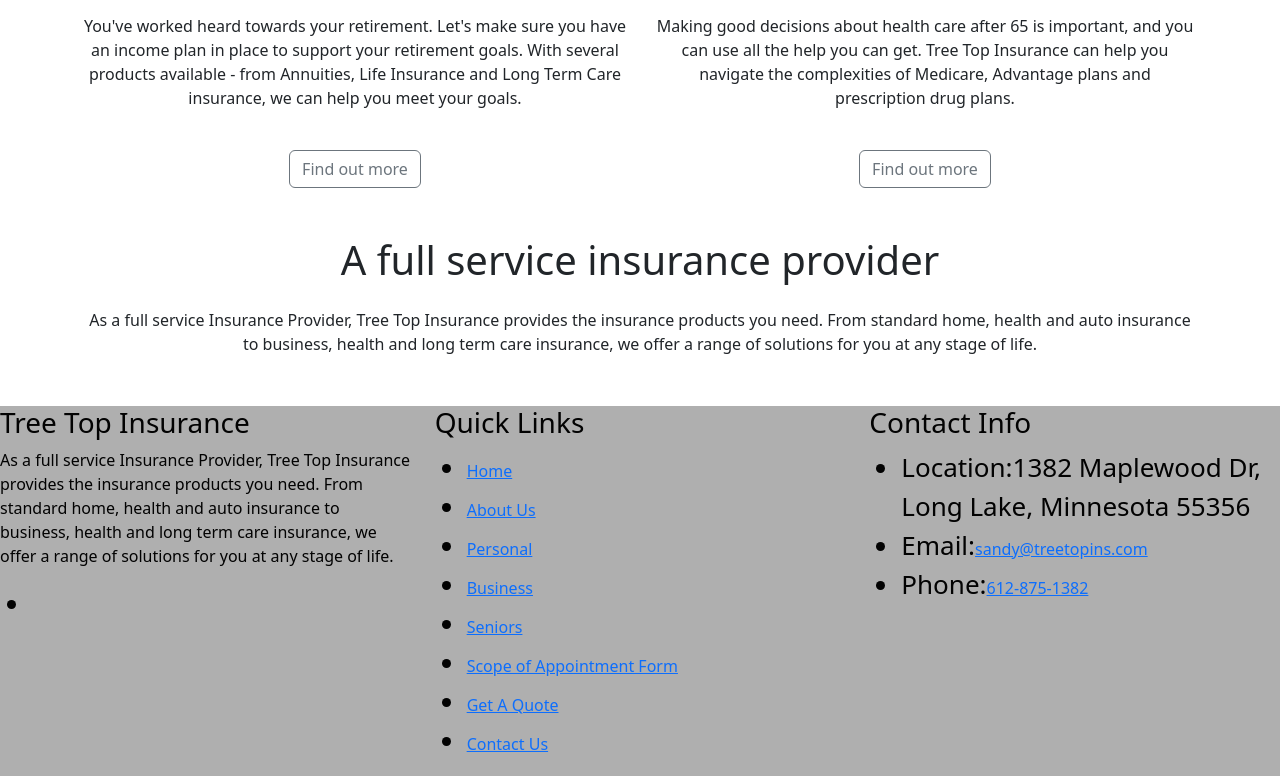
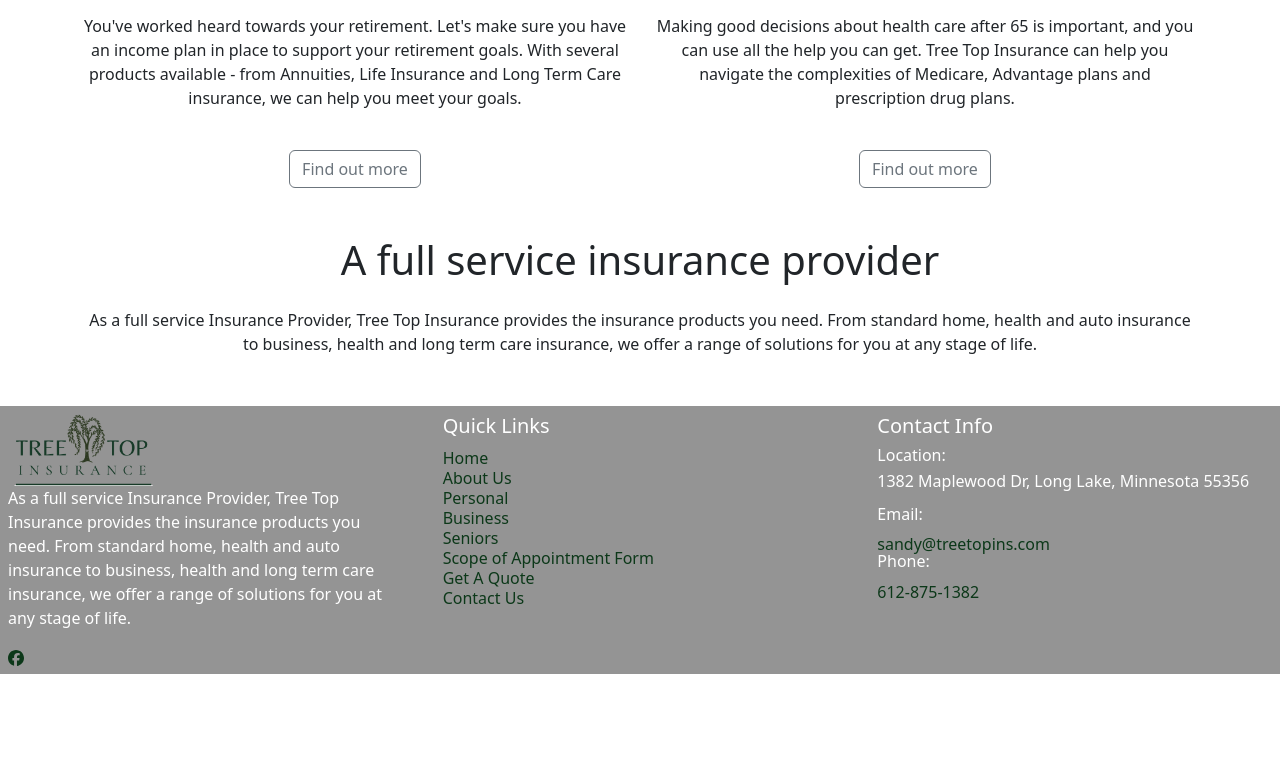
Before and after one commit to swanscon/treetop, a React (Create React App) app: page / in a window 1280 px wide. Shown: the part 1408-2184 px from the top of the page. After the commit the page ends 2082 px from the top, so only its background shows below. Built offline with nearby package versions, Linux system fonts and the light colour scheme.

Commit message:
Footer formatting

```diff
--- a/src/App.js
+++ b/src/App.js
@@ -18,6 +18,7 @@
 import Contact from './components/Contact';
 import { FontAwesomeIcon } from '@fortawesome/react-fontawesome';
 import { faBars, faMagnifyingGlass } from '@fortawesome/free-solid-svg-icons';
+import { faFacebook } from '@fortawesome/free-brands-svg-icons';
 import Logo from './assets/images/tree-top-insurance.png';
 
 function App() {
@@ -81,9 +82,9 @@
       <footer className="App-footer">
         <div class="row">
           <div class="col-lg-4 col-md-6 col-sm-6">
-            <div class="single-footer-widget">
+            <div className="footer-col">
               <div class="logo">
-                <h3>Tree Top Insurance</h3>
+                <img src={Logo} className="footer-logo"/>
                 <p>
                     As a full service Insurance Provider, Tree Top Insurance provides the insurance products you need. From standard home, health and auto insurance to business, health and long term care insurance, we offer a range of solutions for you at any stage of life.
                 </p>
@@ -91,16 +92,16 @@
                 <ul>
                   <li>
                     <a href="https://www.facebook.com/1175641719286949" target="_blank" title="Tree Top Insurance - Facebook Page">
-                      <i class="fab fa-facebook-f"></i>
+                      <FontAwesomeIcon icon={faFacebook}></FontAwesomeIcon>
                     </a>
                   </li>
                 </ul>
               </div>
             </div>
             <div class="col-lg-4 col-md-6 col-sm-6">
-              <div class="single-footer-widget">
-                <h3>Quick Links</h3>
-                <ul class="footer-quick-links">
+              <div className="footer-col">
+                <h5>Quick Links</h5>
+                <ul>
                   <li>
                     <a href="/" title="Tree Top Insurance - Personal, Business, Health and Medicare Coverage in Minnesota and Wisconsin">
                         Home
@@ -145,21 +146,21 @@
               </div>
             </div>
             <div class="col-lg-4 col-md-6 col-sm-6 offset-lg-0 offset-sm-3 offset-md-3">
-                <div class="single-footer-widget">
-                    <h3>Contact Info</h3>
-                    <ul class="footer-contact-info">
+              <div className="footer-col">
+                <h5>Contact Info</h5>
+                <ul>
                   <li>
-                                    <span>Location:</span>
-                                    1382 Maplewood Dr, Long Lake, Minnesota 55356
+                    <h6>Location:</h6>
+                    <p>1382 Maplewood Dr, Long Lake, Minnesota 55356</p>
                   </li>
                   <li>
-                            <span>Email:</span>
+                    <h6>Email:</h6>
                     <a href="mailto:sandy@treetopins.com" title="Tree Top Insurance - Email Address">
                         sandy@treetopins.com
                     </a>
                   </li>
                   <li>
-                                    <span>Phone:</span>
+                    <h6>Phone:</h6>
                     <a href="tel:612-875-1382" title="Tree Top Insurance - Phone Number">
                         612-875-1382
                     </a>
--- a/src/styles/App.css
+++ b/src/styles/App.css
@@ -1,5 +1,6 @@
 .App {
   text-align: center;
+  width: 100%;
 }
 .App-header {
   background-color: #fcfcfc;
@@ -16,7 +17,7 @@
 }
 
 .App-footer {
-  background-color: #afafaf;
+  background-color: #949494;
   display: flex;
   flex-direction: column-reverse;
   align-items: center;
@@ -27,6 +28,7 @@
   width: 100%;
   bottom: 0;
   margin-top: 50px;
+  color: white;
 }
 
 .App-footer p {
@@ -35,10 +37,25 @@
 
 .App-footer a {
   font-size: 1rem;
+  color:rgb(12, 56, 25);
+  text-decoration: none;
 }
 
+.App-footer a:hover{
+  color:rgb(80, 104, 54);
+}
 
+.App-footer ul {
+  list-style-type: none;
+  margin: 0;
+  padding: 0;
+  line-height: 1rem;
+}
 
 .App-wrap {
   padding-bottom: 2.5rem;
 }
+
+.footer-col {
+  padding: .5rem;
+}
--- a/src/styles/Images.css
+++ b/src/styles/Images.css
@@ -2,3 +2,8 @@
     max-width: 250px;
     max-height: auto;
 }
+
+.footer-logo {
+    max-width: 150px;
+    max-height: auto;
+}
```
Lines whose indentation alone changed are shown as unchanged.
